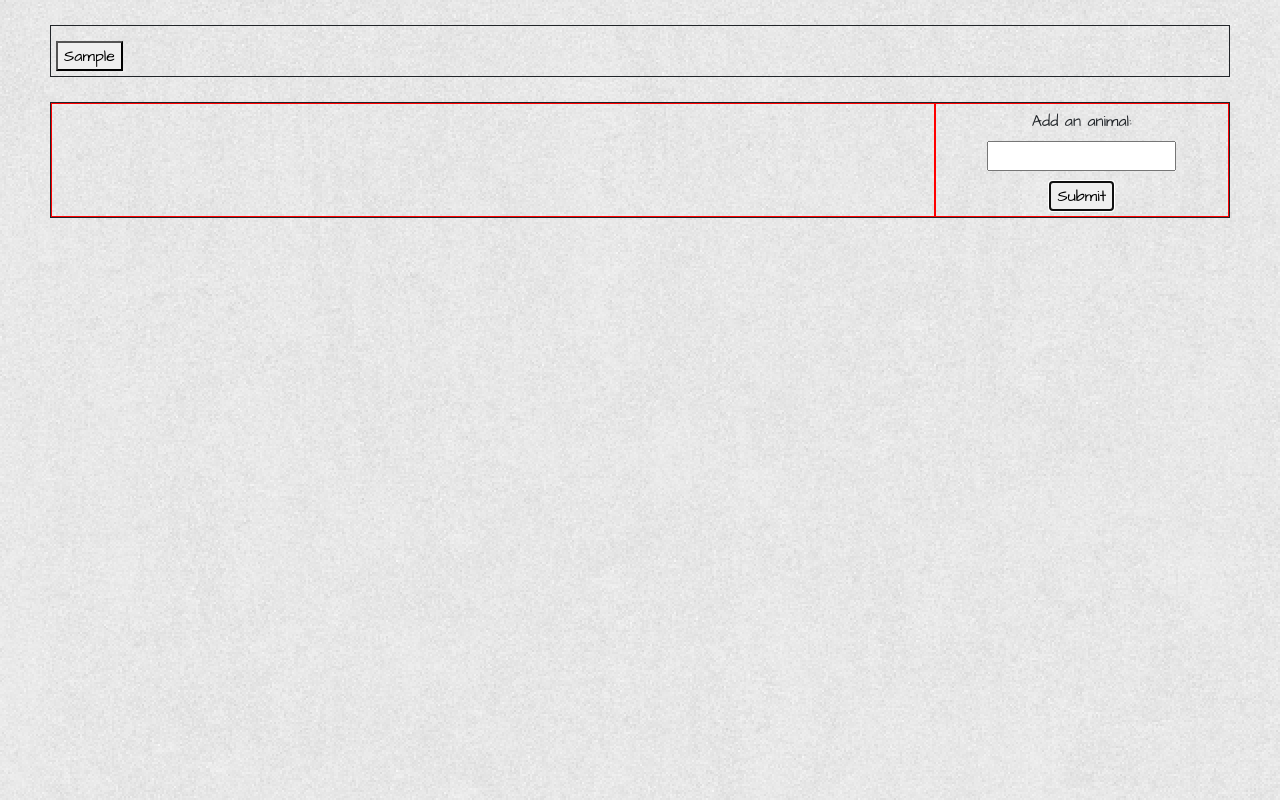
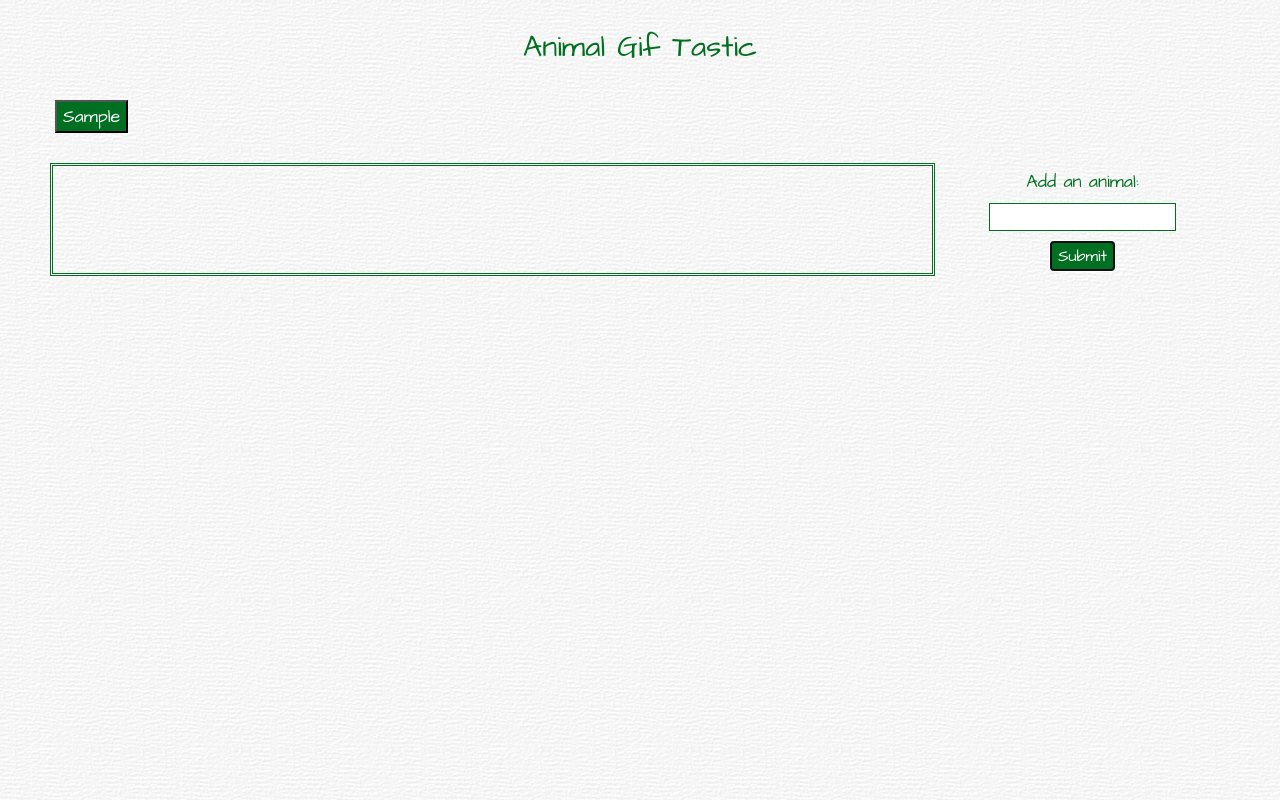
Before and after one commit to mbmedhurst/GifTastic, a plain HTML site: page index.html in a window 1280 px wide. Both pictures are taken after typing "Sample" into the empty fields and a click on the button "Submit". Drawn offline with nearby package versions, Linux system fonts and the light colour scheme.

Commit message:
restyling

```diff
--- a/assets/css/style.css
+++ b/assets/css/style.css
@@ -1,12 +1,26 @@
 body {
-    background-image: url(../images/soft_wallpaper_@2X.png);
+    /* background-image: linear-gradient(to top, #fddb92 0%, #d1fdff 100%); */
+    background-image: url(../images/white_wall.png);
     font-family: 'Architects Daughter', cursive;
 }
 
+header {
+    font-size: 30px;
+    text-align: center;
+    margin-top: 25px;
+    color: #006f21;
+}
+
 .container-btns {
-    border: 1px solid;
+    /* border: 1px solid; */
     margin: 25px 50px;
     padding: 5px;
+}
+
+.animalBtn {
+    background-color: #006f21;
+    color: white;
+    font-size: 18px;
 }
 
 .row {
@@ -16,25 +30,30 @@ body {
 
 .container-gifs {
     margin: 25px 50px;
-    border: 1px solid;
 }
 
 #displayGif {
-    border: 1px solid red;
+    border: 3px double #006f21;
     padding: 5px;
 }
 
 #createBtn {
-    border: 1px solid red;
+    /* border: 1px solid red; */
     text-align: center;
     padding: 5px;
 }
 
-.inputText, .inputField, .submit {
-    padding: 5px;
-    font-size: 20px;
+label {
+    color: #006f21;
+    font-size: 18px;
 }
 
-button {
+input {
+    border: 1px solid #006f21;
+}
+
+#submit {
     margin-top: 10px;
+    background-color: #006f21;
+    color: white;
 }
--- a/assets/javascript/giftastic.js
+++ b/assets/javascript/giftastic.js
@@ -1,58 +1,49 @@
 // giphy api key: 2C01k7c92UOBlnlnBpB2y3P6B4Vdmxw7
 
-// code to handle blank submission into search field
-// const animal = document.querySelector("inputDiv").value.length >= 1 {
-//     run fetch
-// } else {
-//     display text, e.g. please enter the name of an animal
-// }
-
-// user enters an animal name into the search field
-// on clicking submit
-// -- adds a new button with the id of the animal name they entered, to the #displayBtn div
-// -- clicking on that button fires the ajax request using ${animal}
-// clicking on any gif will pause/play the gif
-
-
-
+// array of animal names entered into the input field
 let animalArr = []
 
+// text entered into input field is pushed to animal array
+document.querySelector('#submit').addEventListener('click', e => {
+    // prevents page reload upon submit/enter
+    e.preventDefault()
+    // logic to prevent empty submission
+    if (document.querySelector('#animal').value.length >= 1){
+        animalArr.push(document.querySelector('#animal').value)
+        renderButtons()
+    }
+    // input field is cleared upon submit/enter
+    document.querySelector('#animal').value = ''
+})
+
 // most of this taken from the To Do List activity
+// buttons are rendered from user's input
 const renderButtons = _ => {
     document.querySelector('#displayBtn').innerHTML = ''
     animalArr.forEach((item, i) => {
         let animalArrElem = document.createElement('button')
         animalArrElem.textContent = item
-        animalArrElem.className = 'animal'
-        animalArrElem.setAttribute('data-animalaArrLoc', i)
+        animalArrElem.className = 'animalBtn'
+        animalArrElem.setAttribute('data-animalArrLoc', i)
+        document.querySelector('#displayBtn').addEventListener('click', function (e) {
+            console.log(e.target.dataset.animalarrloc)
+        })
         document.querySelector('#displayBtn').append(animalArrElem)
     })
 }
 
-// text entered into input field is pushed to animal array
-// input field is cleared upon submit/enter
-document.querySelector('#submit').addEventListener('click', e => {
-    e.preventDefault()
-    animalArr.push(document.querySelector('#animal').value)
-    renderButtons()
-    document.querySelector('#animal').value = ''
-})
-
-
 // fetch request for animal gifs
-
-// const getGif = animal => {
-//     event.preventDefault()
-//     fetch (`https://api.giphy.com/v1/gifs/search?api_key=2C01k7c92UOBlnlnBpB2y3P6B4Vdmxw7&q=${animal}&limit=10&rating=g`)
-//     .then(r => r.json())
-//     .then(({data}) => {
-//         document.querySelector('#displayGif').innerHTML = ''
-//         data.forEach(gif => {
-//         const url = gif.images.fixed_height.url
-//         let gifElem = document.createElement('img')
-//         gifElem.setAttribute('src', url)
-//         document.querySelector('#displayGif').append(gifElem)
-//         })
-//     })
-//     .catch(e => console.log(e))
-// }
+const getGif = () => {
+    fetch(`https://api.giphy.com/v1/gifs/search?api_key=2C01k7c92UOBlnlnBpB2y3P6B4Vdmxw7&q=${animal}&limit=10&rating=g`)
+        .then(r => r.json())
+        .then(({ data }) => {
+            document.querySelector('#displayGif').innerHTML = ''
+            data.forEach(gif => {
+                const url = gif.images.fixed_height.url
+                let gifElem = document.createElement('img')
+                gifElem.setAttribute('src', url)
+                document.querySelector('#displayGif').append(gifElem)
+            })
+        })
+        .catch(e => console.log(e))
+}
--- a/index.html
+++ b/index.html
@@ -13,15 +13,15 @@
 </head>
 
 <body>
+    <header>Animal Gif Tastic</header>
     <div class="container-btns" id="displayBtn"></div>
     <div class="container-gifs">
         <div class="row">
             <div class="col-9" id="displayGif"></div>
             <div class="col-3" id="createBtn">
                 <form>
-                    <label for="animal">Add an animal:</label><br>
+                    <label id="inputLabel" for="animal">Add an animal:</label><br>
                     <input type="text" name="animal" id="animal"><br>
-                    <!-- button onclick should be to create buttons -->
                     <button id="submit">Submit</button>
                 </form>
             </div>
```
Also changed, not shown: assets/images/031 Blessing.png (added), assets/images/white_wall.png (added), assets/images/white_wall2_@2X.jpg (added).
